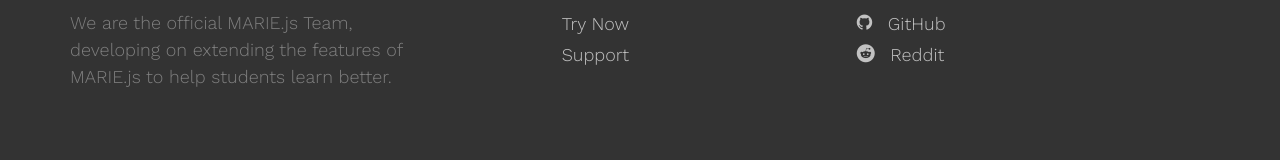
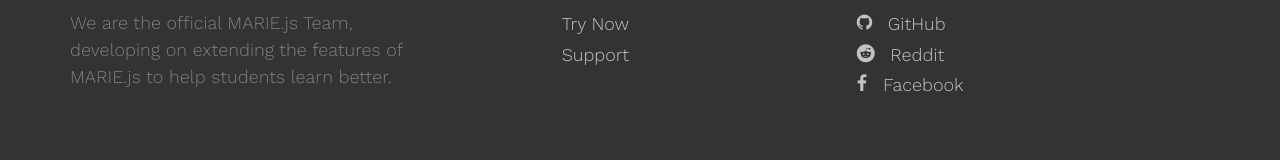
Before and after one commit to MARIE-js/marie-js.github.io, a plain HTML site: page careers.html in a window 1280 px wide. Shown: the part 429-589 px from the top of the page. Drawn offline with nearby package versions, Linux system fonts and the light colour scheme; files whose address does not match are found by name.

Commit message:
fixing footer

```diff
--- a/careers.html
+++ b/careers.html
@@ -267,6 +267,7 @@
 					<ul class="fh5co-social">
 						<li><a href="https://github.com/MARIE-js"><i class="icon-github"></i> <span>GitHub</span></a></li>
 						<li><a href="https://www.reddit.com/r/MARIEjs"><i class="icon-reddit"></i> <span>Reddit</span></a></li>
+						<li><a href="https://www.facebook.com/MARIEjs-180551509047437"><i class="icon-facebook"></i> <span>Facebook</span></a></li>
 					</ul>
 				</div>
 			</div>
```
Also changed, not shown: index.html (+1 -0 lines).
